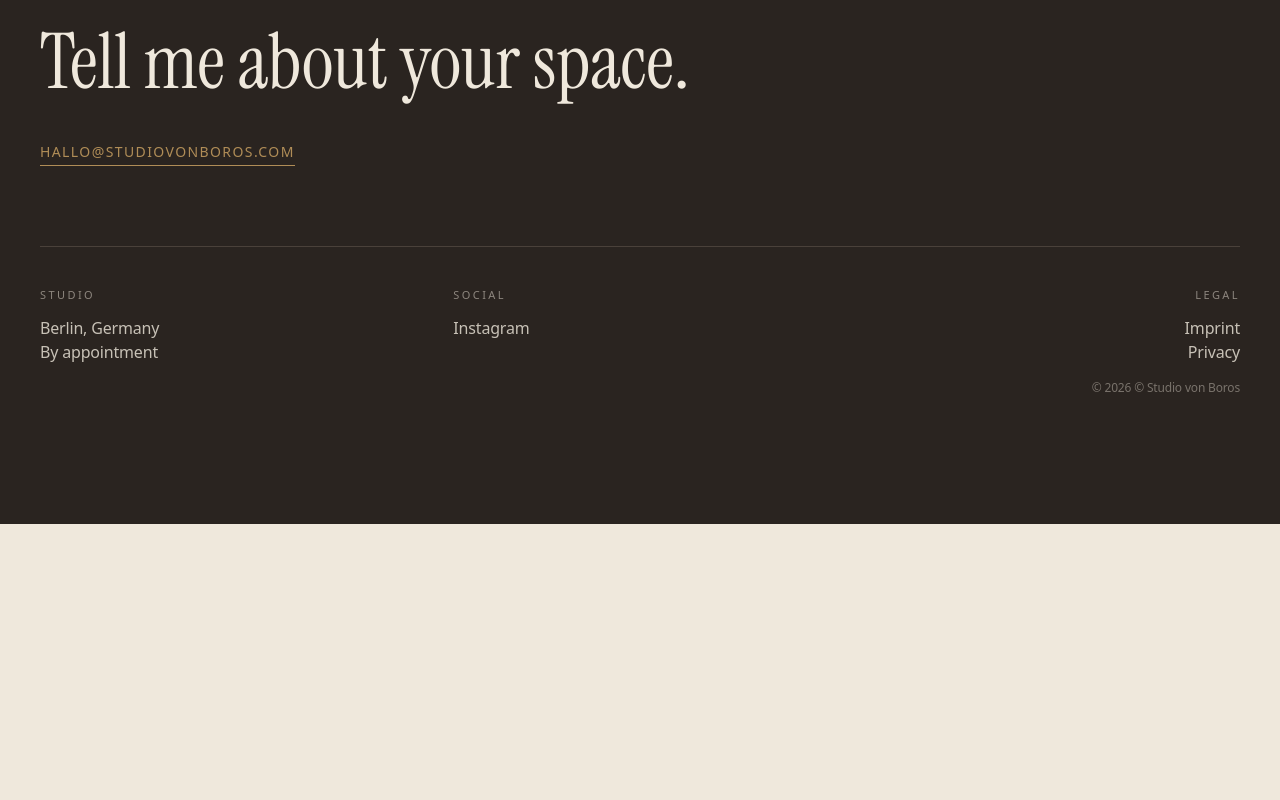
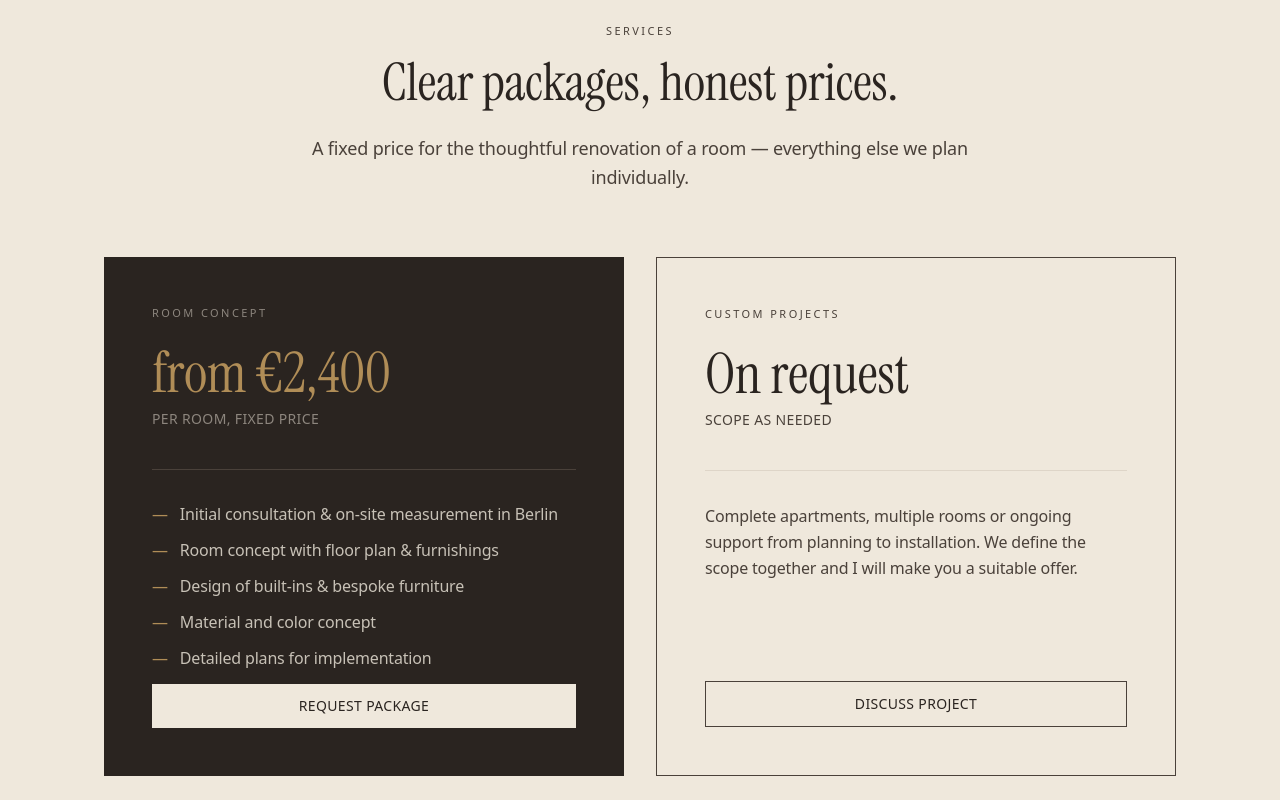
Before and after one commit to danielvonboros/studiovonboros, a Vue app: page / in a window 1280 px wide. Shown: the part 3780-4580 px from the top of the page. Before the commit the page ends 4304 px from the top, so only its background shows below. Built offline with nearby package versions, Linux system fonts and the light colour scheme.

Commit message:
feat: add pricing section

```diff
--- /dev/null
+++ b/src/components/PricingSection.vue
@@ -0,0 +1,72 @@
+<script setup lang="ts">
+import { useI18n } from 'vue-i18n';
+
+
+const { tm, rt } = useI18n();
+</script>
+
+<template>
+  <section id="leistungen" class="mx-auto max-w-6xl px-6 py-24 md:px-10 md:py-32">
+    <div class="mx-auto mb-16 max-w-2xl text-center">
+      <p class="kicker mb-4">{{ $t('pricing.kicker') }}</p>
+      <h2 class="mb-6 font-display text-[clamp(2rem,4.5vw,3.25rem)] leading-[1.05]">
+        {{ $t('pricing.title') }}
+      </h2>
+      <p class="text-lg leading-relaxed text-espresso-soft">{{ $t('pricing.intro') }}</p>
+    </div>
+
+    <div class="grid gap-6 md:grid-cols-2 md:gap-8">
+      <article class="flex flex-col bg-espresso mb-10 p-8 text-kalk md:p-12">
+        <p class="kicker mb-6 !text-kalk/50">{{ $t('pricing.package.name') }}</p>
+        <p class="font-display text-[clamp(2.5rem,5vw,3.5rem)] leading-none text-messing">
+          {{ $t('pricing.package.price') }}
+        </p>
+        <p class="mt-2 text-sm uppercase tracking-wide text-kalk/50">
+          {{ $t('pricing.package.period') }}
+        </p>
+
+        <ul class="mt-10 space-y-3 border-t border-espresso-soft pt-8">
+          <li
+            v-for="(feature, i) in tm('pricing.package.features')"
+            :key="i"
+            class="flex gap-3 text-kalk/80"
+          >
+            <span aria-hidden="true" class="text-messing">—</span>
+            <span>{{ rt(feature) }}</span>
+          </li>
+        </ul>
+
+        <router-link
+          :to="{ path: '/', hash: '#kontakt' }"
+          class="mt-auto inline-block bg-kalk px-7 py-3 text-center text-sm uppercase tracking-wide text-espresso transition-colors hover:bg-messing"
+        >
+          {{ $t('pricing.package.cta') }}
+        </router-link>
+      </article>
+
+      <!-- Auf Anfrage (hell, umrandet) -->
+      <article class="flex flex-col border border-espresso-soft mb-10 p-8 md:p-12">
+        <p class="kicker mb-6">{{ $t('pricing.custom.name') }}</p>
+        <p class="font-display text-[clamp(2.5rem,5vw,3.5rem)] leading-none">
+          {{ $t('pricing.custom.price') }}
+        </p>
+        <p class="mt-2 text-sm uppercase tracking-wide text-espresso-soft">
+          {{ $t('pricing.custom.period') }}
+        </p>
+
+        <p class="mt-10 pb-10 border-t border-kalk-line pt-8 leading-relaxed text-espresso-soft">
+          {{ $t('pricing.custom.description') }}
+        </p>
+
+        <router-link
+          :to="{ path: '/', hash: '#kontakt' }"
+          class="mt-15 inline-block border border-espresso-soft px-7 py-3 text-center text-sm uppercase tracking-wide transition-colors hover:border-espresso"
+        >
+          {{ $t('pricing.custom.cta') }}
+        </router-link>
+      </article>
+    </div>
+
+    <p class="mt-12 text-center text-sm text-espresso-soft">{{ $t('pricing.note') }}</p>
+  </section>
+</template>
--- a/src/locales/de.json
+++ b/src/locales/de.json
@@ -22,6 +22,32 @@
     "title": "Ein Büro, ein Ansprechpartner, ein Maßstab.",
     "text": "Studio von Boros ist mein Büro für Innenarchitektur und Möbel nach Maß in Berlin. Ich plane, zeichne und begleite die Ausführung selbst — vom ersten Aufmaß bis zur montierten Front. Der Fokus liegt auf dem ungenutzten Potenzial städtischer Wohnungen: durchdachte Einbauten, ehrliche Materialien und Räume, die den Alltag leichter machen."
   },
+   "pricing": {
+    "kicker": "Leistungen",
+    "title": "Klare Pakete, ehrliche Preise.",
+    "intro": "Ein Festpreis für den durchdachten Umbau eines Raums — alles Weitere planen wir individuell.",
+    "package": {
+      "name": "Raumkonzept",
+      "price": "ab 2.400 €",
+      "period": "pro Raum, Festpreis",
+      "features": [
+        "Erstgespräch & Aufmaß vor Ort in Berlin",
+        "Raumkonzept mit Grundriss & Möblierung",
+        "Entwurf der Einbauten & Möbel nach Maß",
+        "Material- und Farbkonzept",
+        "Detailpläne für die Umsetzung"
+      ],
+      "cta": "Paket anfragen"
+    },
+    "custom": {
+      "name": "Individuelle Projekte",
+      "price": "Auf Anfrage",
+      "period": "Umfang nach Bedarf",
+      "description": "Komplette Wohnungen, mehrere Räume oder eine laufende Begleitung von der Planung bis zur Montage. Wir stecken den Umfang gemeinsam ab und ich mache dir ein passendes Angebot.",
+      "cta": "Projekt besprechen"
+    },
+    "note": "Weitere Projekte und Umfänge jederzeit auf Anfrage."
+  },
   "footer": {
     "cta": "Erzähl mir von deinem Raum.",
     "studioLabel": "Studio",
--- a/src/locales/en.json
+++ b/src/locales/en.json
@@ -21,6 +21,32 @@
     "title": "One studio, one point of contact, one standard.",
     "text": "Studio von Boros is my practice for interior architecture and bespoke furniture in Berlin. I plan, draw and oversee the build myself — from the first measurement to the mounted front. The focus is the untapped potential of urban apartments: considered built-ins, honest materials, and spaces that make everyday life easier."
   },
+    "pricing": {
+    "kicker": "Services",
+    "title": "Clear packages, honest prices.",
+    "intro": "A fixed price for the thoughtful renovation of a room — everything else we plan individually.",
+    "package": {
+      "name": "Room Concept",
+      "price": "from €2,400",
+      "period": "per room, fixed price",
+      "features": [
+        "Initial consultation & on-site measurement in Berlin",
+        "Room concept with floor plan & furnishings",
+        "Design of built-ins & bespoke furniture",
+        "Material and color concept",
+        "Detailed plans for implementation"
+      ],
+      "cta": "Request package"
+    },
+    "custom": {
+      "name": "Custom Projects",
+      "price": "On request",
+      "period": "Scope as needed",
+      "description": "Complete apartments, multiple rooms or ongoing support from planning to installation. We define the scope together and I will make you a suitable offer.",
+      "cta": "Discuss project"
+    },
+    "note": "Additional projects and scopes available upon request."
+  },
 "footer": {
     "cta": "Tell me about your space.",
     "studioLabel": "Studio",
--- a/src/views/HomeView.vue
+++ b/src/views/HomeView.vue
@@ -1,6 +1,7 @@
 <script setup lang="ts">
 import HeroSection from '@/components/HeroSection.vue';
 import FeatureBlock from '@/components/FeatureBlock.vue';
+import PricingSection from '@/components/PricingSection.vue';
 import { projects } from '@/data/projects';
 import { useScrollReveal } from '@/composables/useScrollReveal';
 
@@ -29,4 +30,5 @@ useScrollReveal();
       {{ $t('studio.text') }}
     </p>
   </section>
+      <PricingSection />
 </template>
```
